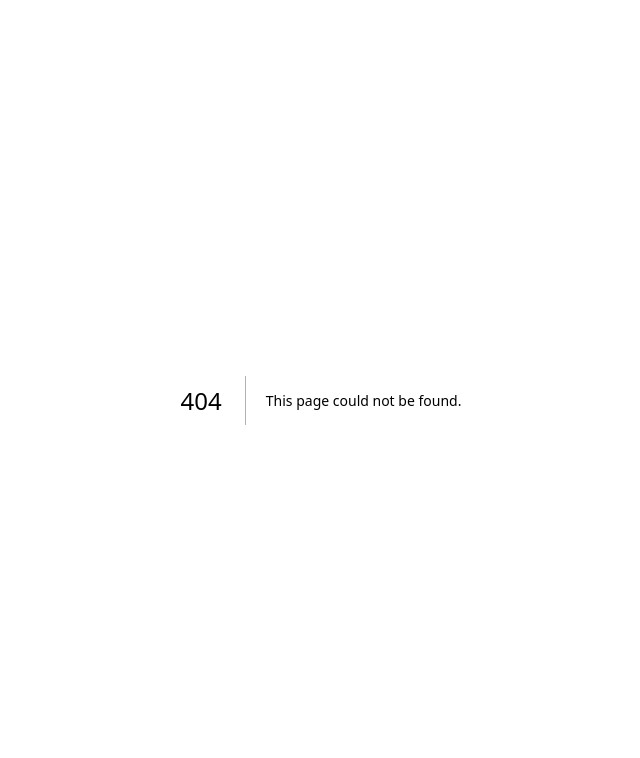
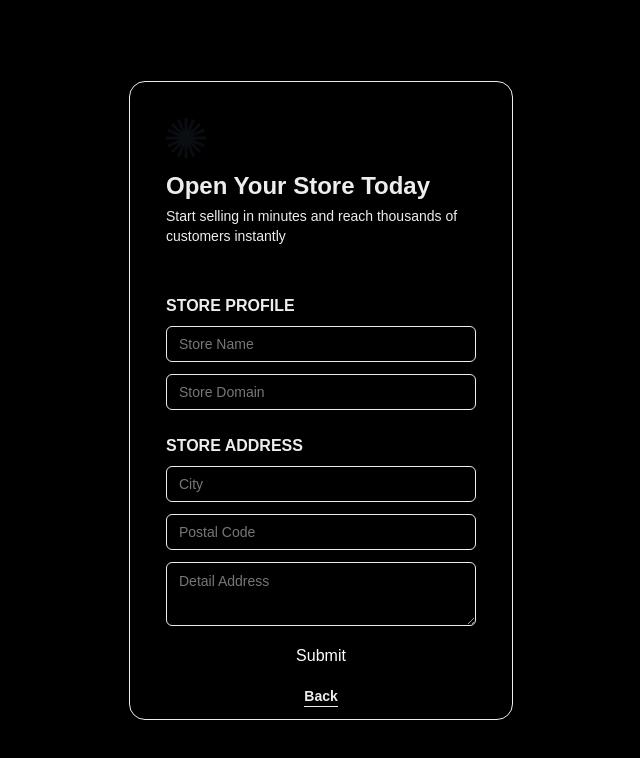
Before and after one commit to herfando/nextjs-ecommerce-mvp, a Next.js app: page /03_open_store in a window 1280 px wide. Before the commit this address had no page. Shown: the top 758 px of the page, without its empty margins (319-959 px from the left). Built offline with nearby package versions, Linux system fonts and the light colour scheme.

Commit message:
create open store and result open store

```diff
--- a/src/app/register/page.tsx
+++ b/src/app/02_register/page.tsx
@@ -1,6 +1,6 @@
 import Register from "@/components/container/Register";
 
-export default function Home() {
+export default function RegisterApp() {
   return (
     <>
     <Register />
--- /dev/null
+++ b/src/app/03_open_store/page.tsx
@@ -0,0 +1,10 @@
+import OpenStore from "@/components/container/Open_Store";
+
+
+export default function OpenStoreApp() {
+  return (
+    <>
+    <OpenStore />
+    </>
+  );
+}
```
Also changed, not shown: src/app/04_result_openstore/page.tsx (added).
